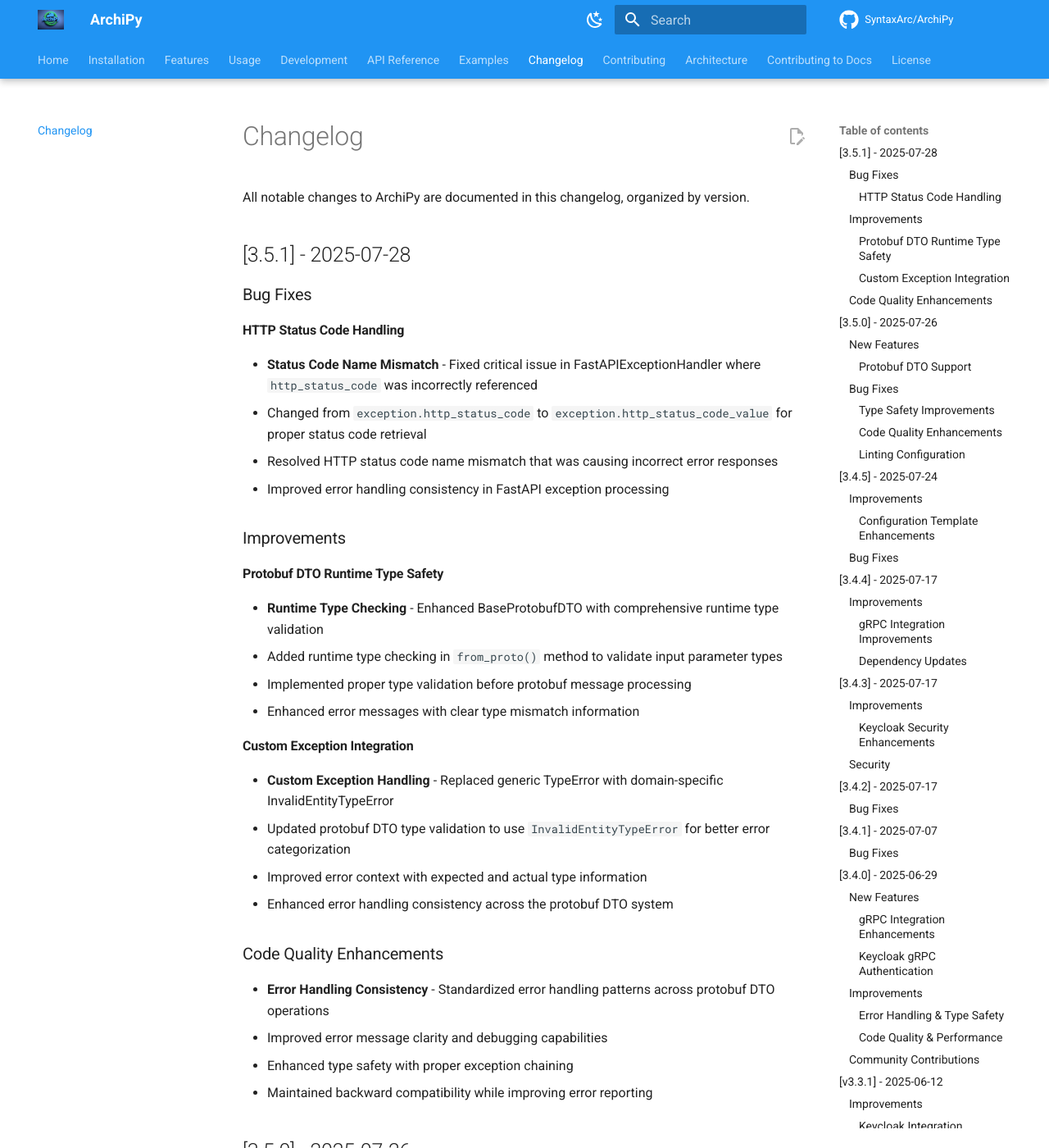
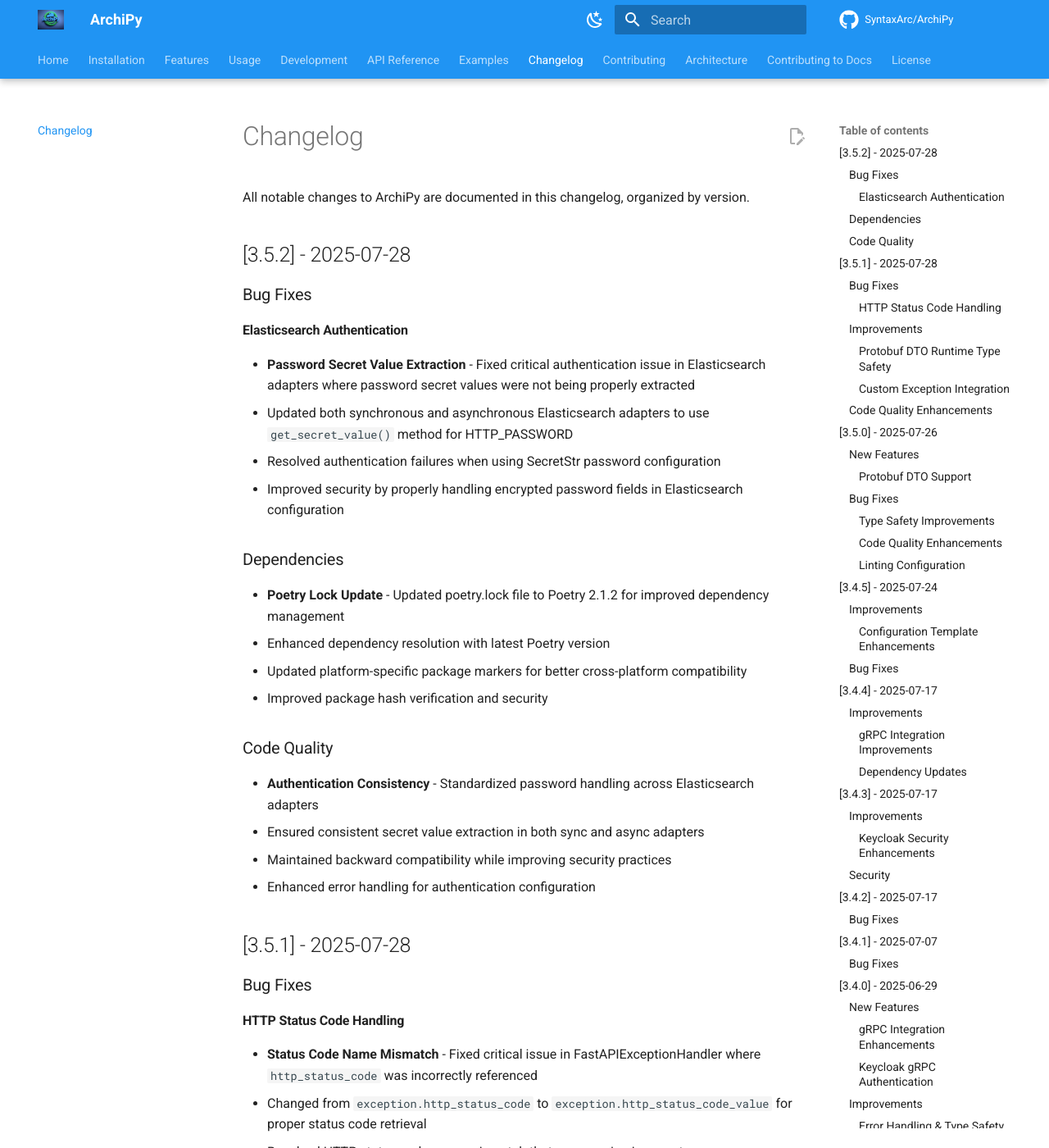
Before and after one commit to negatic/ArchiPy, an MkDocs documentation site: the page built from docs/changelog.md, in a window 1280 px wide and 1400 px high. Shown: the whole window at 82% size. Built offline with MkDocs 1.6.1 and Material for MkDocs 9.7.7, drawn with Linux system fonts in a browser that asks for light colours; comment, search, counter and statistics services are not loaded; the version menu is left out.

Commit message:
update changelog

```diff
--- a/docs/changelog.md
+++ b/docs/changelog.md
@@ -1,6 +1,31 @@
 # Changelog
 
 All notable changes to ArchiPy are documented in this changelog, organized by version.
+
+## [3.5.2] - 2025-07-28
+
+### Bug Fixes
+
+#### Elasticsearch Authentication
+
+- **Password Secret Value Extraction** - Fixed critical authentication issue in Elasticsearch adapters where password secret values were not being properly extracted
+  - Updated both synchronous and asynchronous Elasticsearch adapters to use `get_secret_value()` method for HTTP_PASSWORD
+  - Resolved authentication failures when using SecretStr password configuration
+  - Improved security by properly handling encrypted password fields in Elasticsearch configuration
+
+### Dependencies
+
+- **Poetry Lock Update** - Updated poetry.lock file to Poetry 2.1.2 for improved dependency management
+  - Enhanced dependency resolution with latest Poetry version
+  - Updated platform-specific package markers for better cross-platform compatibility
+  - Improved package hash verification and security
+
+### Code Quality
+
+- **Authentication Consistency** - Standardized password handling across Elasticsearch adapters
+  - Ensured consistent secret value extraction in both sync and async adapters
+  - Maintained backward compatibility while improving security practices
+  - Enhanced error handling for authentication configuration
 
 ## [3.5.1] - 2025-07-28
 
```
Also changed, not shown: 1 other file.
